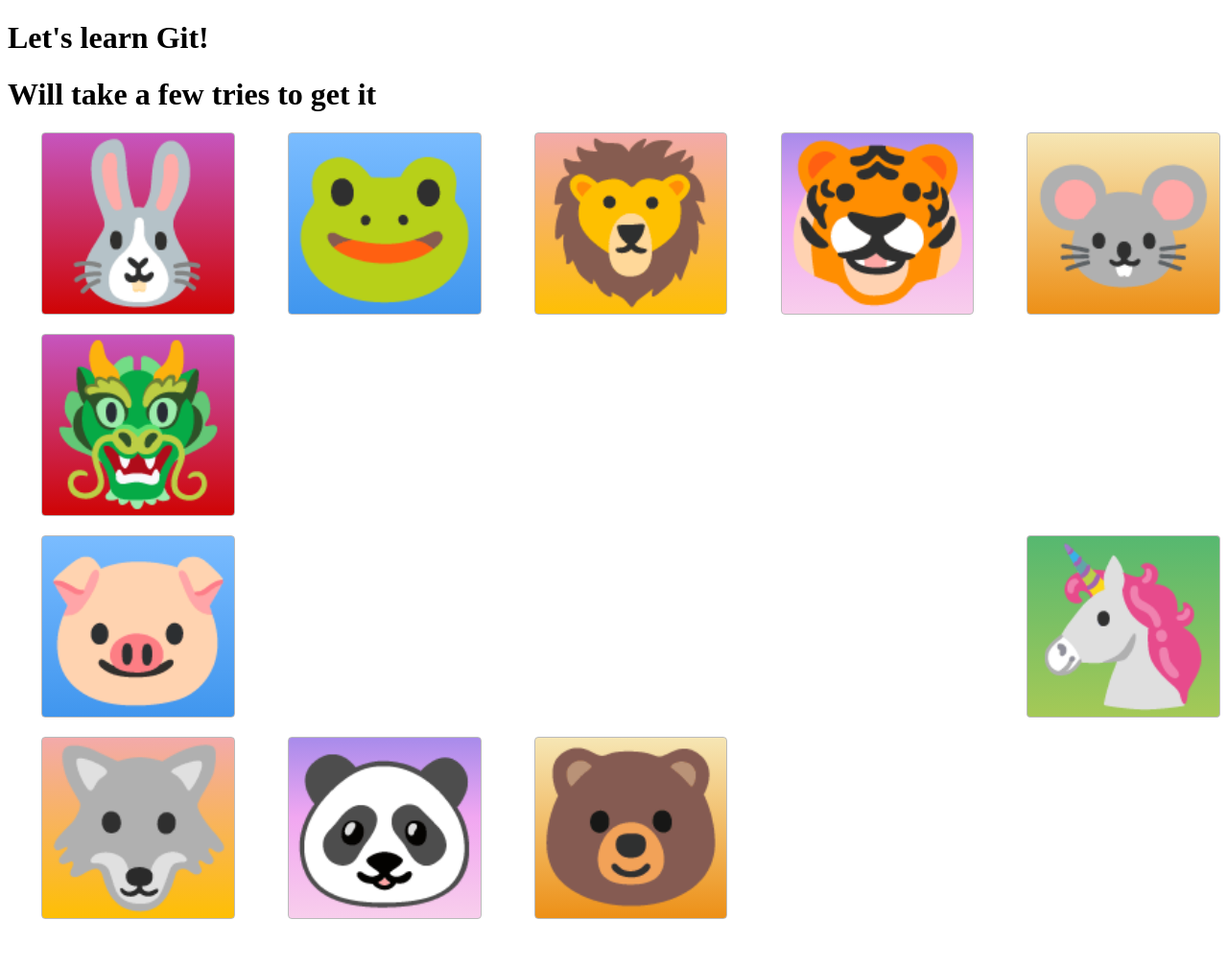
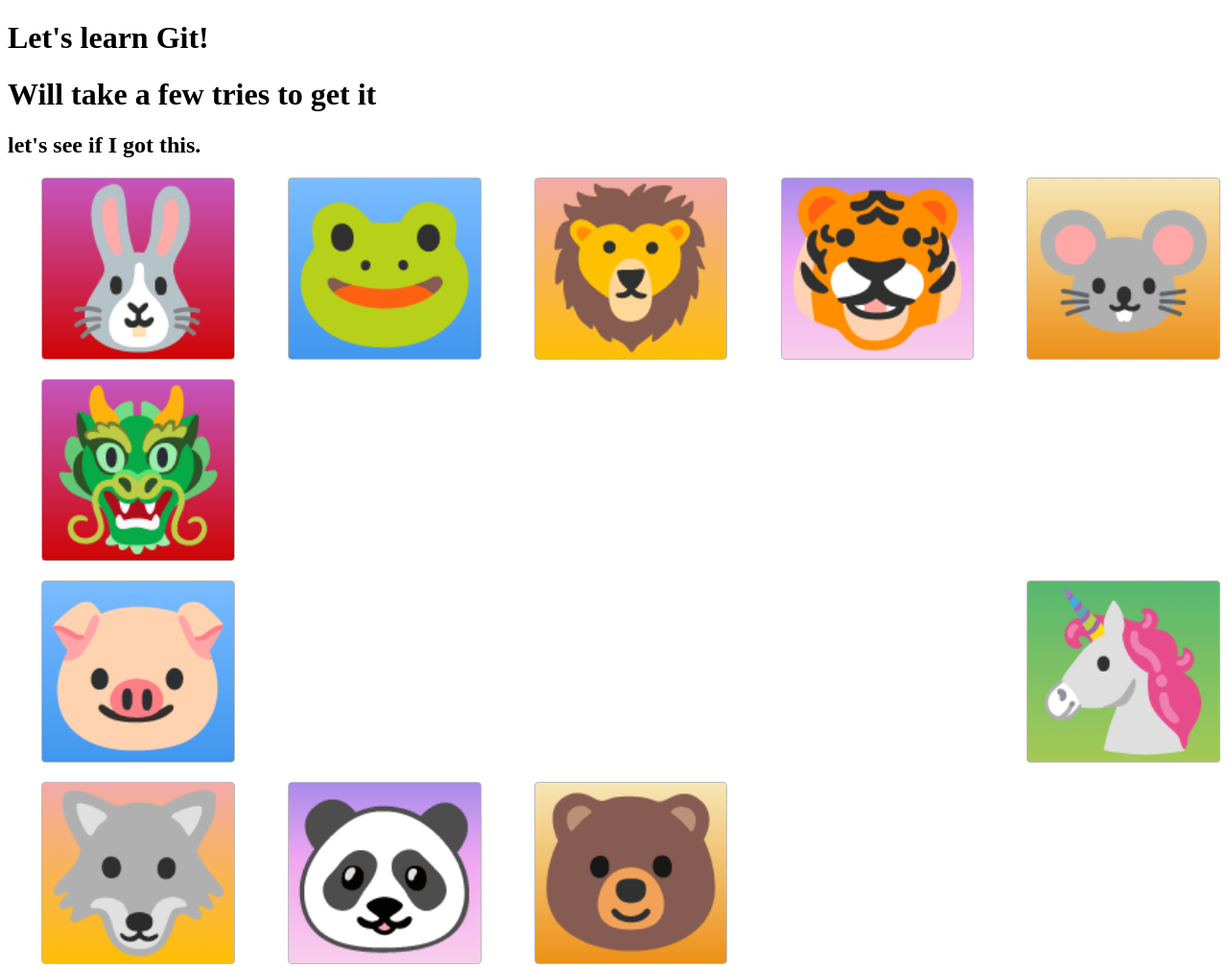
Before and after one commit to vinicelloart/background_generator, a plain HTML site: page index.html in a window 1280 px wide. Shown: the whole page at 96% size. Before the commit the page ends 966 px from the top, so only its background shows below. Drawn offline with Linux system fonts and the light colour scheme.

Commit message:
added an h2

```diff
--- a/index.html
+++ b/index.html
@@ -4,6 +4,7 @@
   <title>Grid Mastery!!</title>
   <h1>Let's learn Git!</h1>
     <h1>Will take a few tries to get it</h1>
+    <h2>let's see if I got this.</h2>
   <link rel="stylesheet" type="text/css" href="./style.css">
 </head>
 <body>
```
